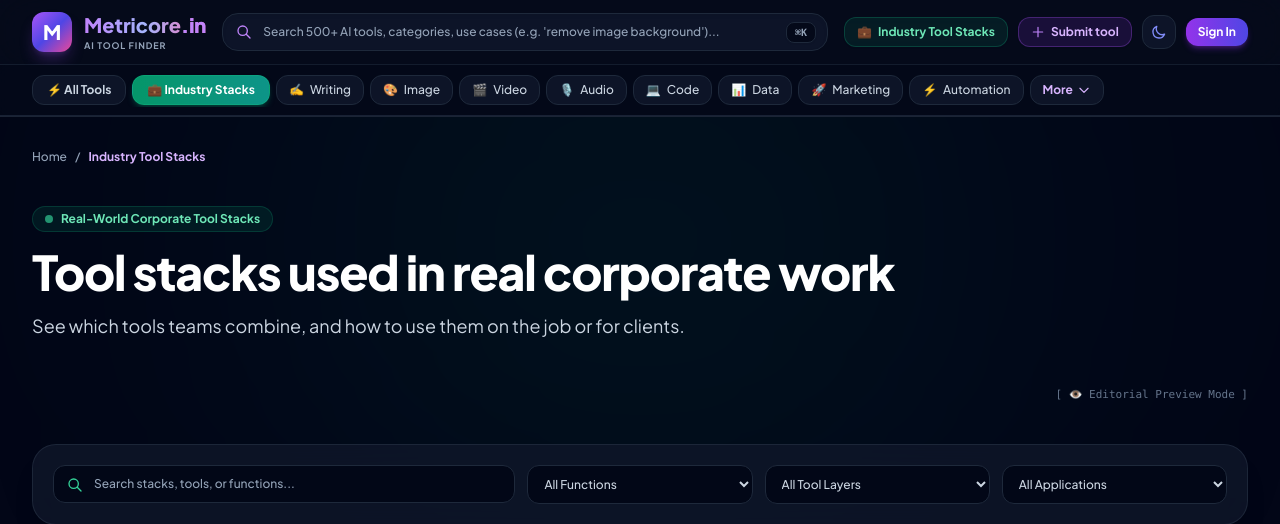
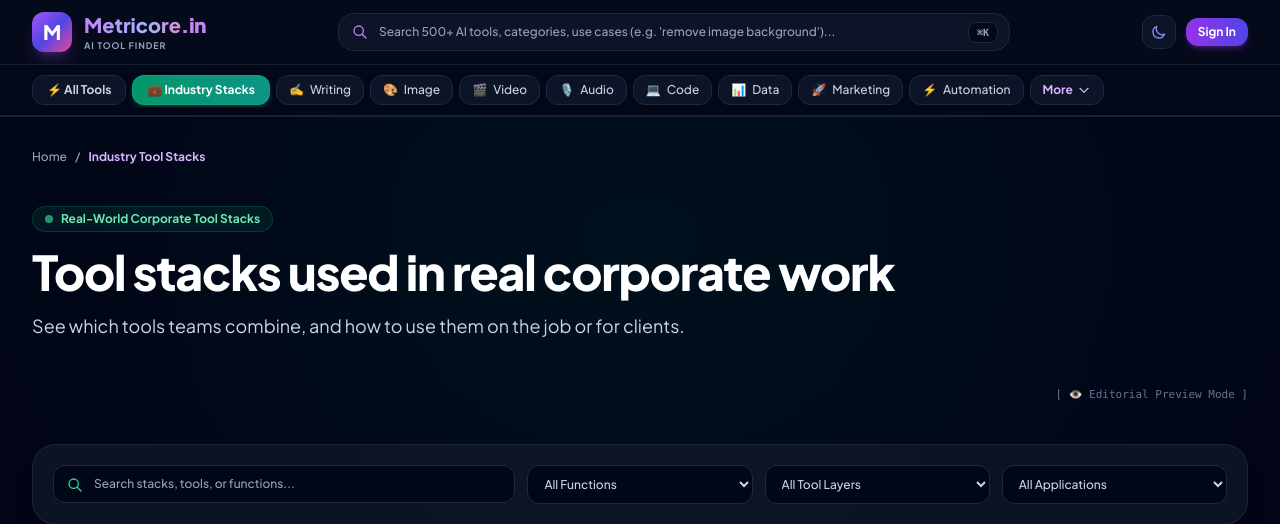
Before and after one commit to AkbarDev/metricore.in, a FastAPI app: page /industry-tool-stacks/ in a window 1280 px wide. Shown: the top 524 px of the page. Run offline with FastAPI, Linux system fonts and the light colour scheme; some libraries are stand-ins or nearby versions.

Commit message:
style: remove industry tool stack and submit tool buttons next to search bar in header

```diff
--- a/app/templates/components/site_header.html
+++ b/app/templates/components/site_header.html
@@ -46,29 +46,8 @@
                 </div>
             </div>
 
-            <!-- Right Actions: Submit a Tool + Theme Toggle + Auth -->
-            <!-- Action Group (Submit, Theme, Auth, Industry Stacks) -->
+            <!-- Right Actions: Theme Toggle + Auth -->
             <div class="flex items-center space-x-2.5 flex-shrink-0">
-                <!-- Industry Tool Stacks Main Header Link -->
-                <a
-                    href="/industry-tool-stacks/"
-                    class="hidden md:inline-flex items-center gap-1.5 px-3 py-1.5 rounded-xl bg-emerald-500/10 hover:bg-emerald-500/20 text-emerald-300 hover:text-white border border-emerald-500/25 text-xs font-bold transition-all shadow-sm"
-                    title="Real-World Corporate Tool Stacks & Workflows"
-                >
-                    <span>💼</span>
-                    <span>Industry Tool Stacks</span>
-                </a>
-
-                <!-- "Submit a Tool" Button -->
-                <button
-                    type="button"
-                    onclick="openSubmitModal()"
-                    class="hidden md:inline-flex items-center gap-1.5 px-3 py-1.5 rounded-xl bg-purple-600/15 hover:bg-purple-600/25 text-purple-300 hover:text-white border border-purple-500/30 text-xs font-bold transition-all shadow-sm"
-                >
-                    <svg class="w-3.5 h-3.5 text-purple-400" fill="none" stroke="currentColor" viewBox="0 0 24 24"><path stroke-linecap="round" stroke-linejoin="round" stroke-width="2" d="M12 4v16m8-8H4"/></svg>
-                    <span>Submit tool</span>
-                </button>
-
                 <!-- Daylight / Nightlight Switcher -->
                 <button
                     id="theme-toggle-btn"
```
